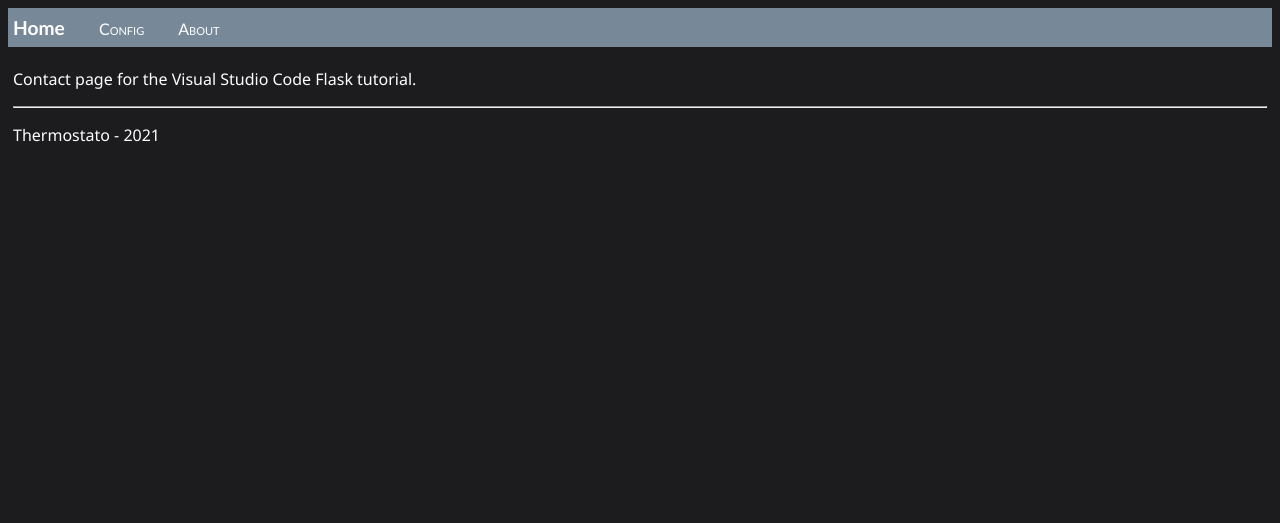
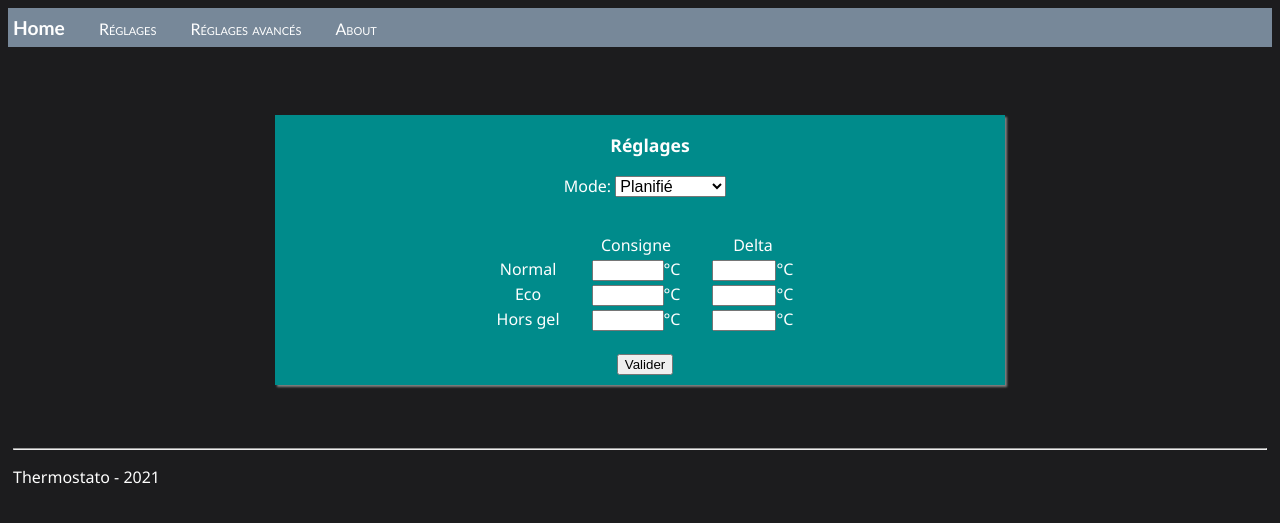
Before and after one commit to bonzai133/webMockup, a Flask app: page /config/ in a window 1280 px wide. Shown: the top 523 px of the page. Run offline with Flask 2, Linux system fonts and the light colour scheme.

Commit message:
update config

```diff
--- a/app.py
+++ b/app.py
@@ -21,3 +21,7 @@
 @app.route("/config/")
 def config():
     return render_template("config.html")
+
+@app.route("/configAdvanced/")
+def configAdvanced():
+    return render_template("configAdvanced.html")
--- /dev/null
+++ b/static/index.js
@@ -0,0 +1,27 @@
+
+window.addEventListener('load', onLoad);
+
+function onLoad(event) {
+    initTime();
+}
+
+function initTime() {
+    time = document.getElementById('time');
+    updateTime();
+    // a timing event manager is initialized
+    // which must be triggered every second to refresh
+    // the display of the current time
+    setInterval(updateTime, 1000);
+}
+
+function updateTime() {
+    let now    = new Date();
+    let h      = now.getHours();
+    let m      = now.getMinutes();
+    let s      = now.getSeconds();
+    time.innerHTML = `${normalize(h)}:${normalize(m)}:${normalize(s)}`;
+}
+
+function normalize(digit) {
+    return (digit < 10 ? '0' : '') + digit;
+}
--- a/static/site.css
+++ b/static/site.css
@@ -42,8 +42,6 @@
     font-family:'Segoe UI', Tahoma, Geneva, Verdana, sans-serif;
 }
 
-
-
 .pannel-info {
     max-width: 720px;
     width: 90%;
@@ -60,9 +58,12 @@
 
 .temperature {
     font-size: 5em;
+    margin:2%;
 }
+
 .secondary-info {
     font-size: 2em;
+    margin:1%;
 }
 
 h3 {
@@ -85,6 +86,11 @@
     padding-left: 1em;
     padding-right: 1em;
 }
+
 input {
     text-align: center;
 }
+
+select {
+    font-size: inherit;
+}
--- a/templates/config.html
+++ b/templates/config.html
@@ -3,5 +3,40 @@
 Configuration
 {% endblock %}
 {% block content %}
-<p>Contact page for the Visual Studio Code Flask tutorial.</p>
+<form action='/' method='GET' class="pannel-info">
+    <h3>Réglages</h3>
+    <p class="consigne">
+        <label for="mode">Mode:</label>
+        <select name="mode" id="mode">
+            <option value="prog" selected>Planifié</option>
+            <option value="normal">Normal</option>
+            <option value="eco">Economique</option>
+            <option value="hg">Hors gel</option>
+        </select>
+    </p>
+    <div>
+    <table class='consigne' width='80%'>
+        <th>
+            <td>Consigne</td>
+            <td>Delta</td>
+        </th>
+        <tr>
+            <td>Normal</td>
+            <td class='consigne'> <input type='number' step='0.1' min='5' max='35' size='3' id='mode' value='19,0' name='Normal'>°C</td>
+            <td class='consigne'> <input type='number' step='0.1' min='0' max='5' id='mode' value='0,5' size='3' name='Deltan'>°C</td>
+        </tr>
+        <tr>
+            <td>Eco</td>
+            <td class='consigne'> <input type='number' step='0.1' min='5' max='35' id='mode' value='16,0' size='3' name='Eco'>°C</td>
+            <td class='consigne'> <input type='number' step='0.1' min='0' max='5' id='mode' value='0,5' size='3' name='Deltae'>°C</td>
+        </tr>
+        <tr>
+            <td>Hors gel</td>
+            <td class='consigne'> <input type='number' step='0.1' min='0' max='35' id='mode' value='6,0' size='3' name='Hors gel'>°C</td>
+            <td class='consigne'> <input type='number' step='0.1' min='0' max='5' id='mode' value='0,5' size='3' name='Deltah'>°C</td>
+        </tr>
+    </table>
+    </div>
+    <input type='submit' Value='Valider'>
+</form>
 {% endblock %}
--- a/templates/layout.html
+++ b/templates/layout.html
@@ -11,7 +11,8 @@
     <body>
         <div class="navbar">
             <a href="{{ url_for('home') }}" class="navbar-brand">Home</a>
-            <a href="{{ url_for('config') }}" class="navbar-item">Config</a>
+            <a href="{{ url_for('config') }}" class="navbar-item">Réglages</a>
+            <a href="{{ url_for('configAdvanced') }}" class="navbar-item">Réglages avancés</a>
             <a href="{{ url_for('about') }}" class="navbar-item">About</a>
         </div>
 
@@ -23,5 +24,6 @@
                 <p>Thermostato - 2021</p>
             </footer>
         </div>
+        <script src="{{ url_for('static', filename='index.js')}}"></script>
     </body>
 </html>
```
Also changed, not shown: templates/configAdvanced.html (added, +34 -0 lines), templates/home.html (+2 -54 lines).
